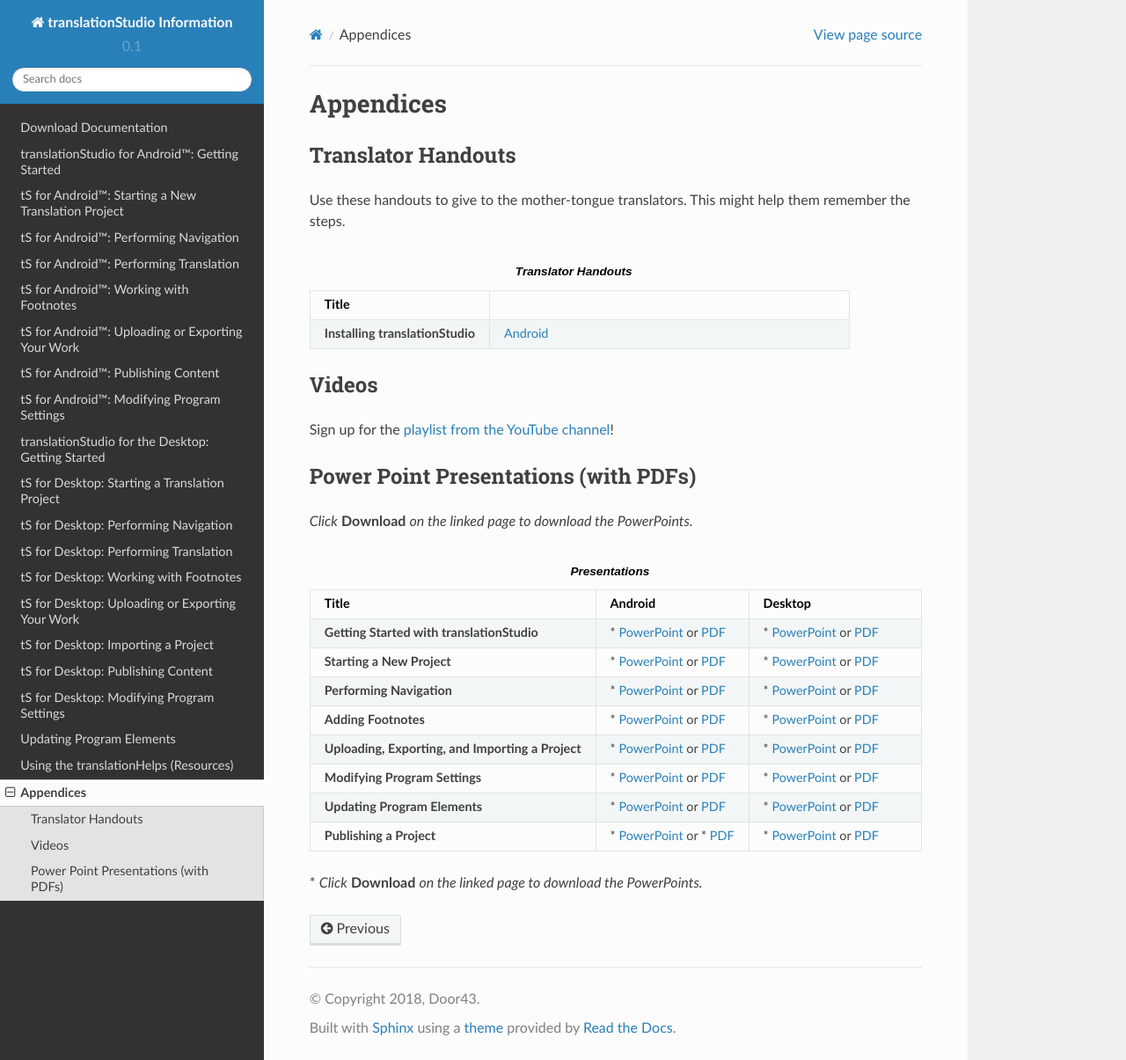
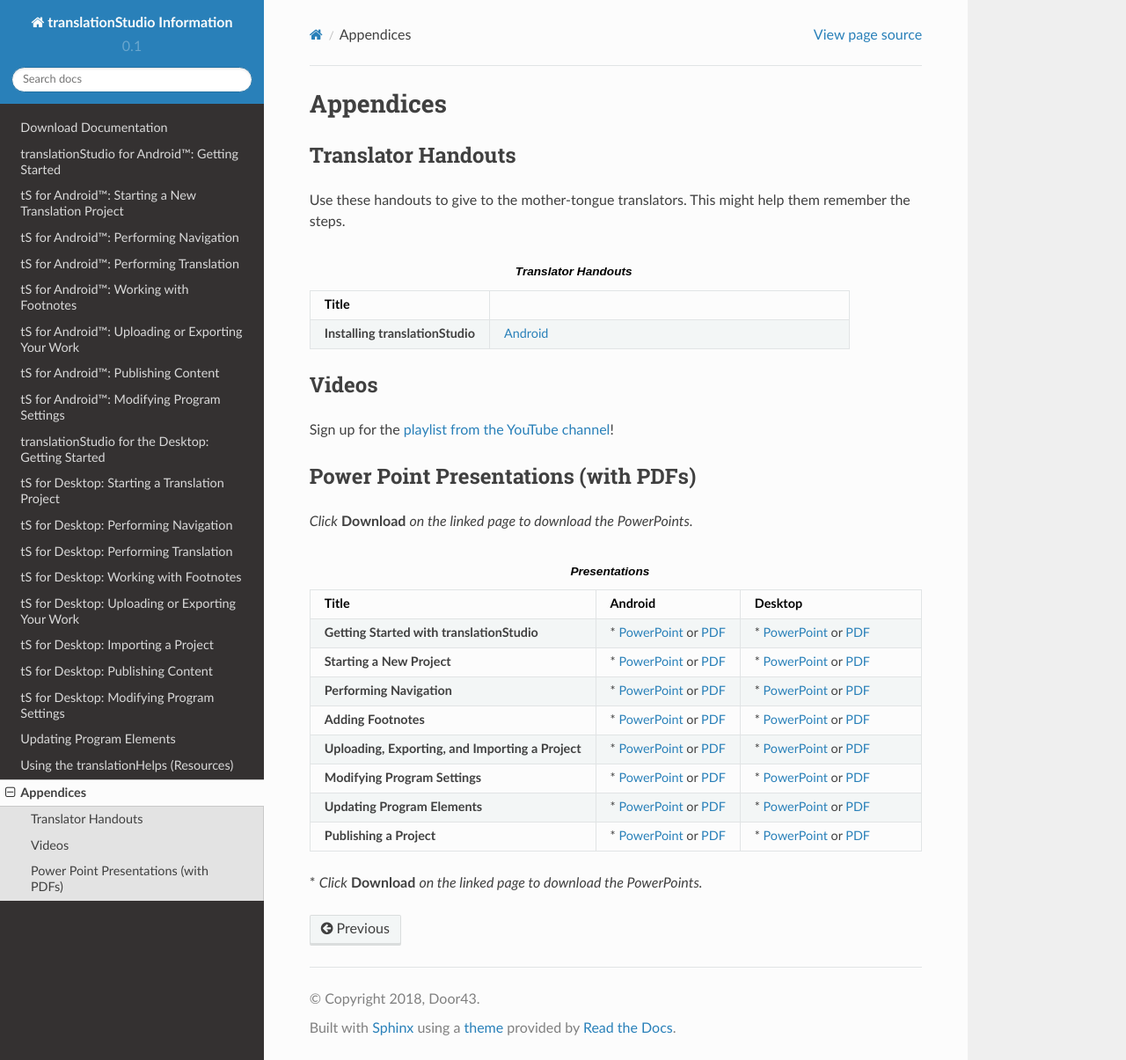
Before and after one commit to unfoldingWord-dev/translationStudio-Info, a Sphinx documentation site: the page built from docs/Appendix.rst, in a window 1280 px wide and 1205 px high. Shown: the whole window at 88% size. Built offline with Sphinx 7.4.7 and the Read the Docs theme 2.0.0, drawn with Linux system fonts in a browser that asks for light colours; pages that are not in the unit, such as notebooks, are missing from menus.

```diff
--- a/docs/Appendix.rst
+++ b/docs/Appendix.rst
@@ -68,7 +68,7 @@ Power Point Presentations (with PDFs)
      - \* `PowerPoint <https://github.com/unfoldingWord-dev/translationStudio-Info/blob/master/docs/DUpdate.pptx>`_ or `PDF <https://github.com/unfoldingWord-dev/translationStudio-Info/blob/master/docs/DUpdate.pdf>`_
 
    * - **Publishing a Project**
-     - \* `PowerPoint <https://github.com/unfoldingWord-dev/translationStudio-Info/blob/master/docs/APublish.pptx>`_ or * `PDF <https://github.com/unfoldingWord-dev/translationStudio-Info/blob/master/docs/APublish.pdf>`_
+     - \* `PowerPoint <https://github.com/unfoldingWord-dev/translationStudio-Info/blob/master/docs/APublish.pptx>`_ or `PDF <https://github.com/unfoldingWord-dev/translationStudio-Info/blob/master/docs/APublish.pdf>`_
      - \* `PowerPoint <https://github.com/unfoldingWord-dev/translationStudio-Info/blob/master/docs/DPublish.pptx>`_ or `PDF <https://github.com/unfoldingWord-dev/translationStudio-Info/blob/master/docs/DPublish.pdf>`_
 
 \* *Click* **Download** *on the linked page to download the PowerPoints.*
```
